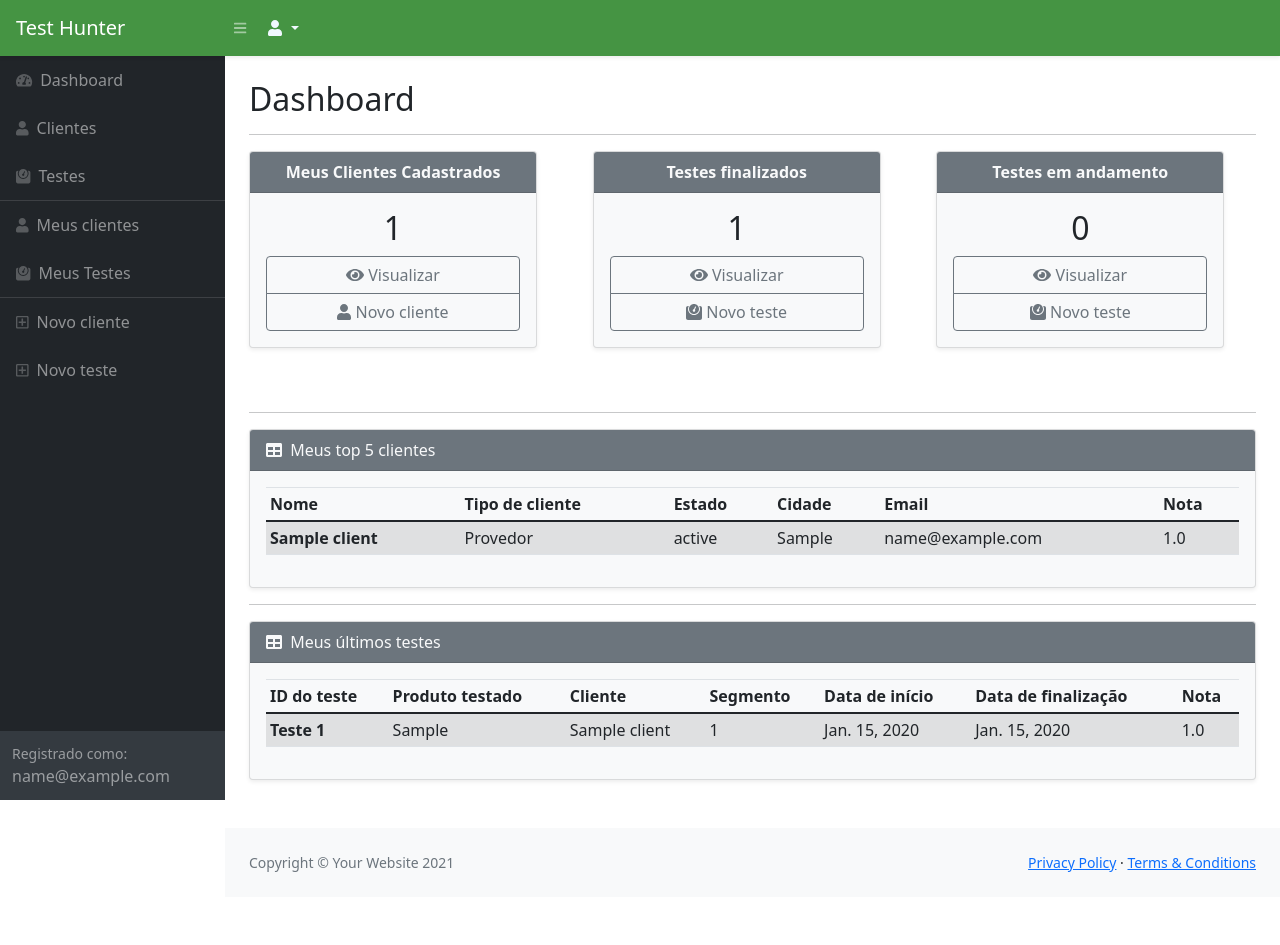
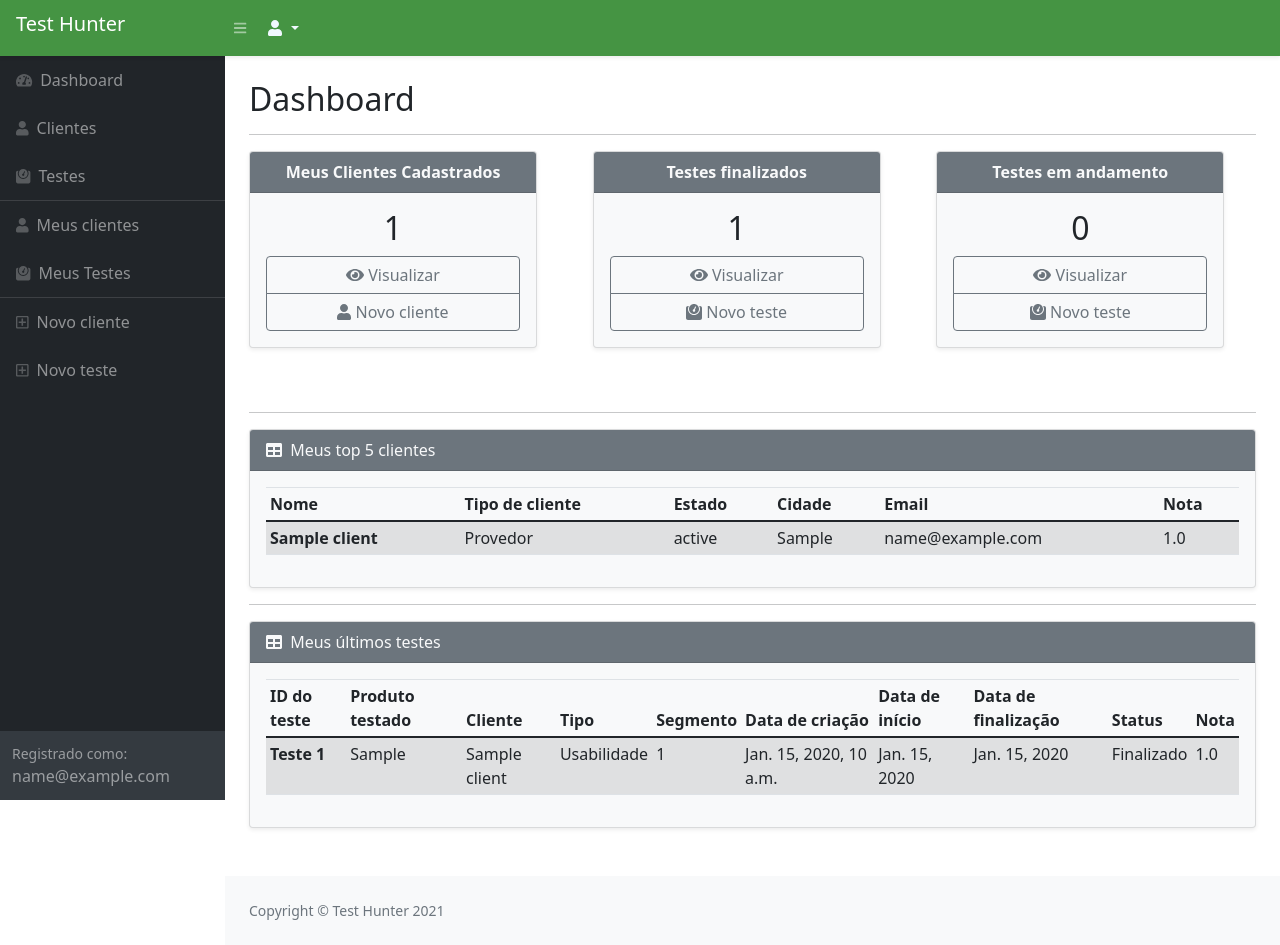
Before and after one commit to Hillerr/TestHunter, a Django app: page / in a window 1280 px wide. Before the commit the page ends 872 px from the top, so only its background shows below. Run offline with Django 3.2, Linux system fonts and the light colour scheme; a user stored in the database is signed in; tables that the repository leaves empty hold one stand-in row (values such as "Sample post"); some libraries are stand-ins or nearby versions.

Commit message:
Frontend updates

```diff
--- a/accounts/views.py
+++ b/accounts/views.py
@@ -85,7 +85,7 @@ def dashboard(request):
             clients_count = 0
 
         tests = Test.objects.filter(user_id=user.id)
-        finished_tests = Test.objects.filter(status='Finalizado')
+        finished_tests = Test.objects.filter(status='Finalizado', user_id=user.id)
         tests_count = finished_tests.count()
 
         unfinished_tests = tests.filter(status='Em andamento')
--- a/templates/accounts/dashboard.html
+++ b/templates/accounts/dashboard.html
@@ -110,9 +110,12 @@
                         <th>ID do teste</th>
                         <th>Produto testado</th>
                         <th>Cliente</th>
+                        <th>Tipo</th>
                         <th>Segmento</th>
+                        <th>Data de criação</th>
                         <th>Data de início</th>
                         <th>Data de finalização</th>
+                        <th>Status</th>
                         <th>Nota</th>
                     </tr>
                 </thead>
@@ -122,9 +125,12 @@
                         <th scope="row"><a href="{% url 'test_detail' test.id %}" class="link-dark text-decoration-none">Teste {{test.id}}</a></th>
                         <td scope="row"><a href=""></a>{{test.product_tested}}</td>
                         <td scope="row"><a href="{% url 'client_detail' test.client.id %}" class="link-dark text-decoration-none">{{test.client}}</a></td>
+                        <td>{{test.test_type}}</td>
                         <td>{{test.user.segment}}</td>
+                        <td>{{test.created_at}}</td>
                         <td>{{test.start_date}}</td>
                         <td>{{test.end_date}}</td>
+                        <td>{{test.status}}</td>
                         <td>{{test.final_grade}}</td>
                     </tr>
                     {% endfor %}
--- a/templates/accounts/login.html
+++ b/templates/accounts/login.html
@@ -11,7 +11,7 @@
         <link href="{% static 'css/styles.css' %}" rel="stylesheet" />
         <script src="https://cdnjs.cloudflare.com/ajax/libs/font-awesome/5.15.3/js/all.min.js" crossorigin="anonymous"></script>
     </head>
-    <body class="bg-login">
+    <body class="bg-int">
         <div id="layoutAuthentication">
             <div id="layoutAuthentication_content">
                 <main>
@@ -19,7 +19,9 @@
                         <div class="row justify-content-center">
                             <div class="col-lg-5">
                                 <div class="card shadow-lg border-0 rounded-lg mt-5">
-                                    <div class="card-header"><h3 class="text-center font-weight-light my-4">Login</h3></div>
+                                    <div class="card-header">
+                                        <h5 class="text-center font-weight-light my-4">Test Hunter</h5>
+                                        <h3 class="text-center font-weight-light my-4">Login</h3></div>
                                     <div class="card-body">
                                         {% include 'includes/alerts.html' %}
                                         <form action="{% url 'login' %}" method="POST">
--- a/templates/accounts/register.html
+++ b/templates/accounts/register.html
@@ -14,7 +14,7 @@
         crossorigin="anonymous"></script>
 </head>
 
-<body class="bg-login">
+<body class="bg-int">
     <div id="layoutAuthentication">
         <div id="layoutAuthentication_content">
             <main>
@@ -23,6 +23,8 @@
                         <div class="col-lg-7">
                             <div class="card shadow-lg border-0 rounded-lg mt-5">
                                 <div class="card-header">
+                                    <h5 class="text-center font-weight-light my-4">Test Hunter</h5>
+                                    <hr>
                                     <h3 class="text-center font-weight-light my-4">Registrar</h3>
                                 </div>
                                 <div class="card-body">
--- a/templates/base.html
+++ b/templates/base.html
@@ -37,7 +37,9 @@
     <!--Navbar-->
     <nav class="sb-topnav navbar navbar-expand navbar-dark bg-int shadow-sm" style="background: --bs-int-green;">
         <!-- Navbar Brand-->
-        <a class="navbar-brand ps-3" href="{% url 'dashboard' %}">Test Hunter</a>
+        <a class="navbar-brand ps-3" href="{% url 'dashboard' %}">
+            <h5>Test Hunter</h5>
+        </a>
         <!-- Sidebar Toggle-->
         <button class="btn btn-link btn-sm order-1 order-lg-0 me-4 me-lg-0" id="sidebarToggle" href="#!">
             <i class="fas fa-bars"></i>
@@ -148,12 +150,7 @@
             <footer class="py-4 bg-light mt-auto">
                 <div class="container-fluid px-4">
                     <div class="d-flex align-items-center justify-content-between small">
-                        <div class="text-muted">Copyright &copy; Your Website 2021</div>
-                        <div>
-                            <a href="#">Privacy Policy</a>
-                            &middot;
-                            <a href="#">Terms &amp; Conditions</a>
-                        </div>
+                        <div class="text-muted">Copyright &copy; Test Hunter 2021</div>
                     </div>
                 </div>
             </footer>
```
Also changed, not shown: templates/client/clients-table.html (+5 -2 lines), templates/includes/footer.html (+1 -6 lines), templates/tests/test-detail.html (+1 -1 lines), templates/tests/tests-table.html (+5 -1 lines), TestHunter/static/assets/img/logo_intelbras.png (added), 1 other file.
